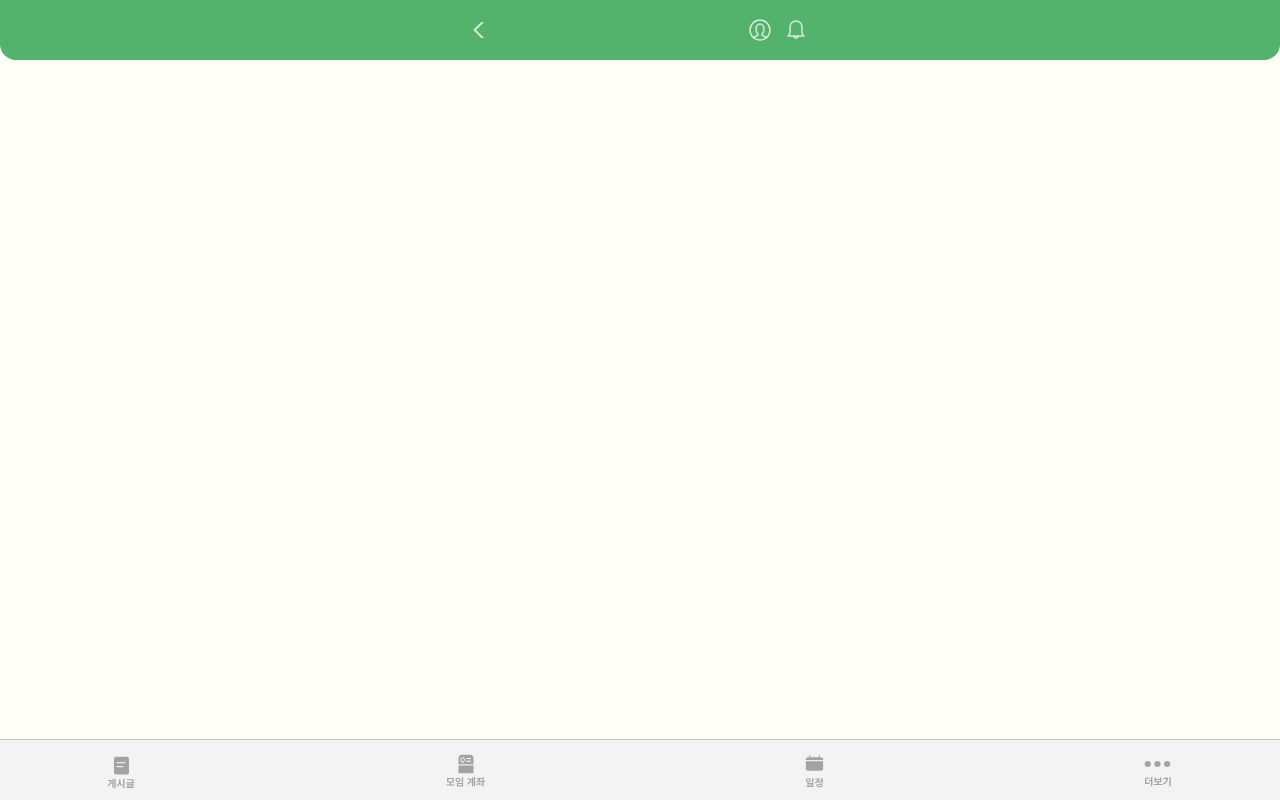
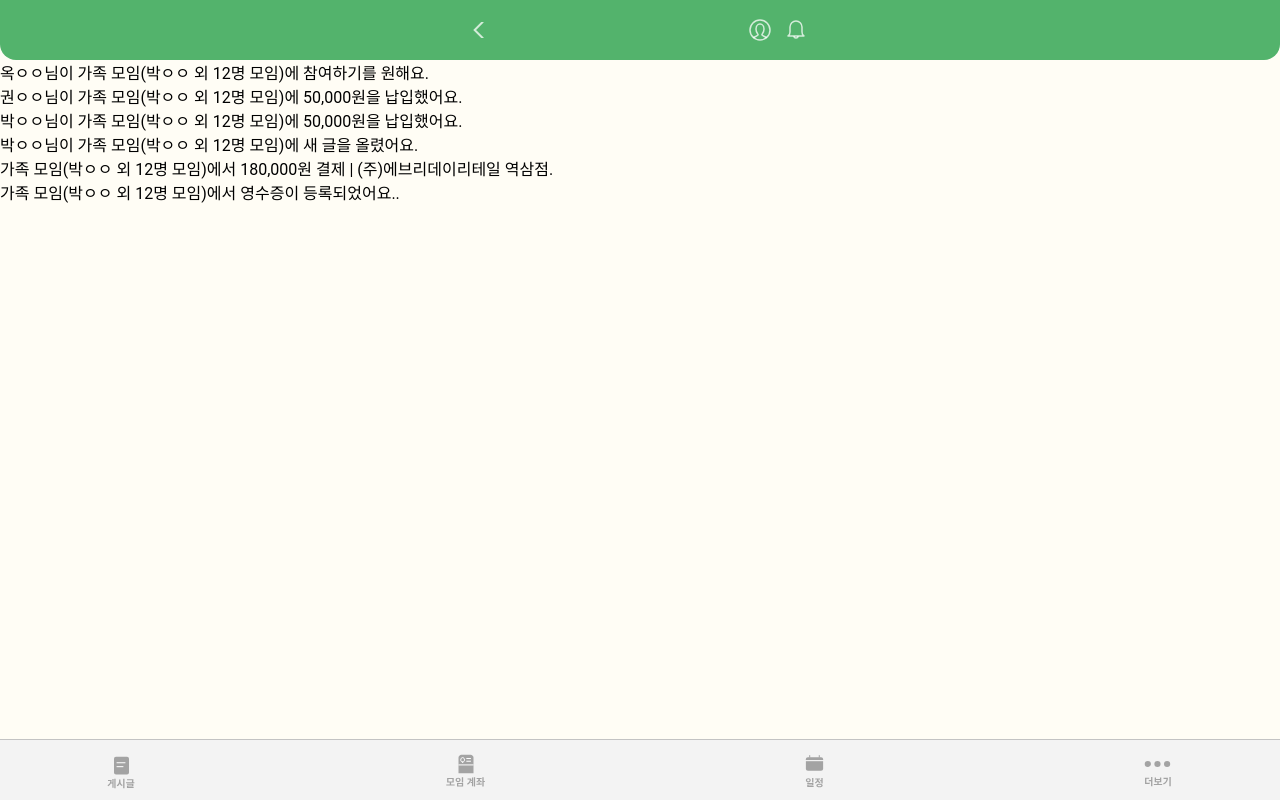
Before and after one commit to JJOK97/more-more, a React (Vite) app in the folder frontend/: page /notice in a window 1280 px wide. Before the commit this address had no page. Built offline with nearby package versions, Linux system fonts and the light colour scheme; a web font is replaced by a local one.

Commit message:
design : create page layout & add dummy data (S11P21A605-485)

```diff
--- /dev/null
+++ b/frontend/src/pages/notification/Notice.jsx
@@ -0,0 +1,22 @@
+import React from 'react';
+import data from './data.json';
+
+const Notice = () => {
+	const datas = data.notice;
+
+	return (
+		<div>
+			<div>
+				{datas
+					? datas.map((data) => (
+							<div key={data.id}>
+								<div>{data.content}</div>
+							</div>
+					  ))
+					: ''}
+			</div>
+		</div>
+	);
+};
+
+export default Notice;
--- /dev/null
+++ b/frontend/src/pages/notification/data.json
@@ -0,0 +1,46 @@
+{
+	"notice": [
+		{
+			"id": 1,
+			"type": "invite",
+			"content": "옥ㅇㅇ님이 가족 모임(박ㅇㅇ 외 12명 모임)에 참여하기를 원해요.",
+			"groudId": 1,
+			"date": "2024-09-22T11:59:52+09:00"
+		},
+		{
+			"id": 2,
+			"type": "due",
+			"content": "권ㅇㅇ님이 가족 모임(박ㅇㅇ 외 12명 모임)에 50,000원을 납입했어요.",
+			"groudId": 1,
+			"date": "2024-09-23T17:59:52+09:00"
+		},
+		{
+			"id": 3,
+			"type": "due",
+			"content": "박ㅇㅇ님이 가족 모임(박ㅇㅇ 외 12명 모임)에 50,000원을 납입했어요.",
+			"groudId": 1,
+			"date": "2024-09-24T13:59:52+09:00"
+		},
+		{
+			"id": 4,
+			"type": "feed",
+			"content": "박ㅇㅇ님이 가족 모임(박ㅇㅇ 외 12명 모임)에 새 글을 올렸어요.",
+			"groudId": 1,
+			"date": "2024-09-25T13:59:52+09:00"
+		},
+		{
+			"id": 5,
+			"type": "payment",
+			"content": "가족 모임(박ㅇㅇ 외 12명 모임)에서 180,000원 결제 | (주)에브리데이리테일 역삼점.",
+			"groudId": 1,
+			"date": "2024-09-26T13:59:52+09:00"
+		},
+		{
+			"id": 6,
+			"type": "receipt",
+			"content": "가족 모임(박ㅇㅇ 외 12명 모임)에서 영수증이 등록되었어요..",
+			"groudId": 1,
+			"date": "2024-09-26T14:59:52+09:00"
+		}
+	]
+}
--- a/frontend/src/router/appRouter.jsx
+++ b/frontend/src/router/appRouter.jsx
@@ -24,6 +24,7 @@ import AccountTransferQuestion from '@/pages/groupAccount/AccountTransferQuestio
 import AccountTransferCheck from '@/pages/groupAccount/AccountTransferCheck';
 import GroupAccountSearch from '@/pages/groupAccount/GroupAccountSearch';
 import TransactionDetail from '@/pages/groupAccount/TransactionDetail';
+import Notice from '../pages/notification/Notice';
 
 const AppRouter = () => {
 	return (
@@ -63,6 +64,10 @@ const AppRouter = () => {
 					<Route
 						path="/profile"
 						element={<Profile />}
+					/>
+					<Route
+						path="/notice"
+						element={<Notice />}
 					/>
 					<Route
 						path="/group/:groupId/create"
```
